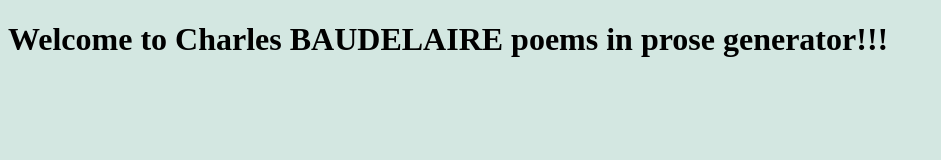
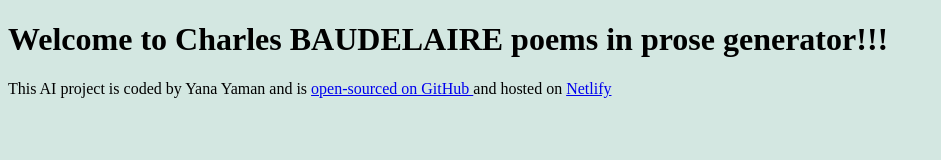
Before and after one commit to YanaJS/Charles_Baudelaire_Poems_in_Prose_Generator, a plain HTML site: page index.html in a window 1280 px wide. Shown: the whole page, without its empty margins (0-941 px from the left). Drawn offline with Linux system fonts and the light colour scheme.

Commit message:
added the closure sentence

```diff
--- a/index.html
+++ b/index.html
@@ -8,6 +8,9 @@
 </head>
 <body>
     <h1>Welcome to Charles BAUDELAIRE poems in prose generator!!!</h1>
+    <footer>
+        This AI project is coded by Yana Yaman and is <a href="https://github.com/YanaJS/Charles_Baudelaire_Poems_in_Prose_Generator/tree/main/src" target="_blank"> open-sourced on GitHub </a>and hosted on <a href="https://app.netlify.com/sites/incomparable-jalebi-1bf934/overview" target="_blank"> Netlify </a>
+    </footer>
     <script src="src/index.js"></script>
 </body>
 </html>
```
